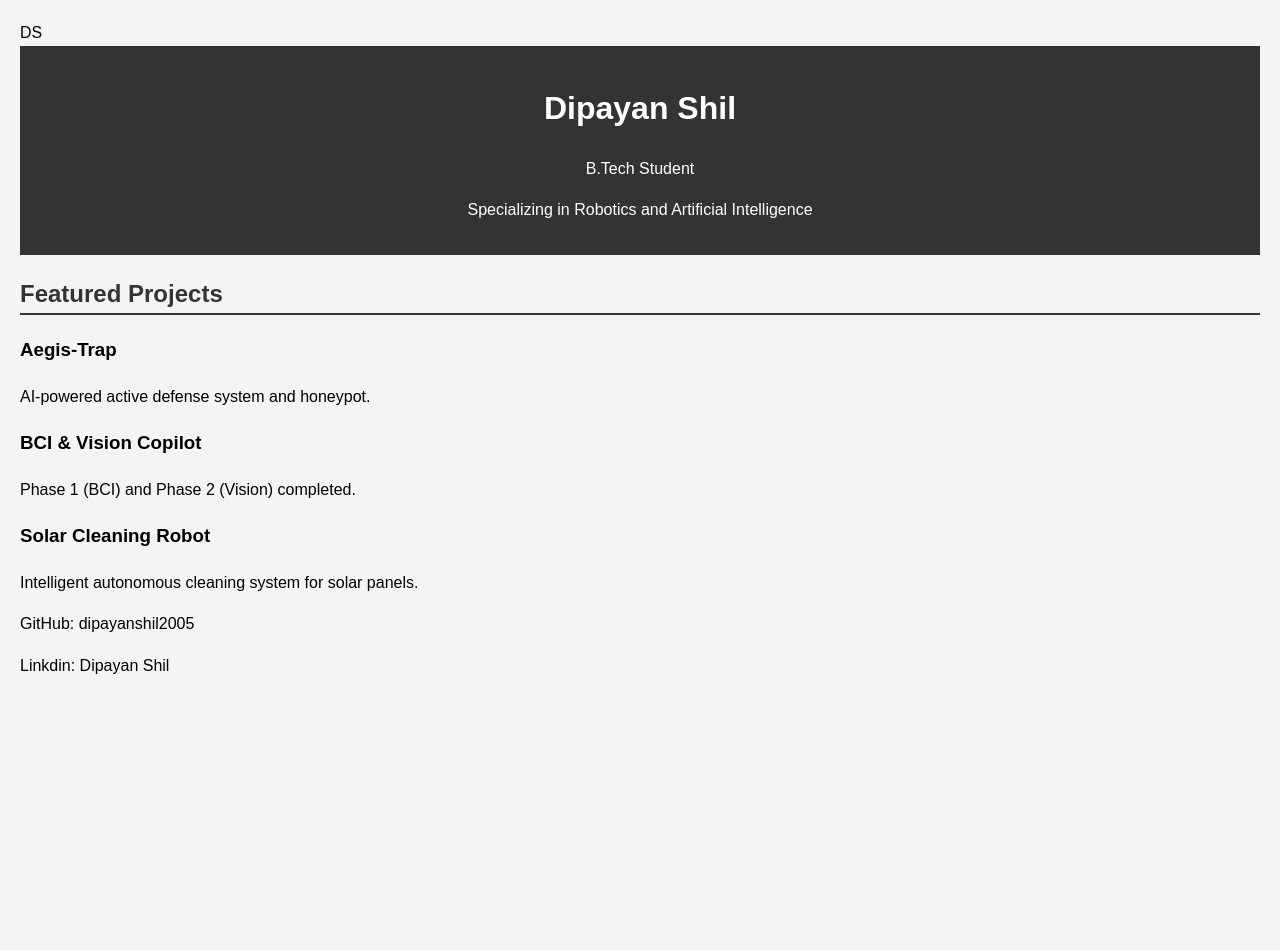
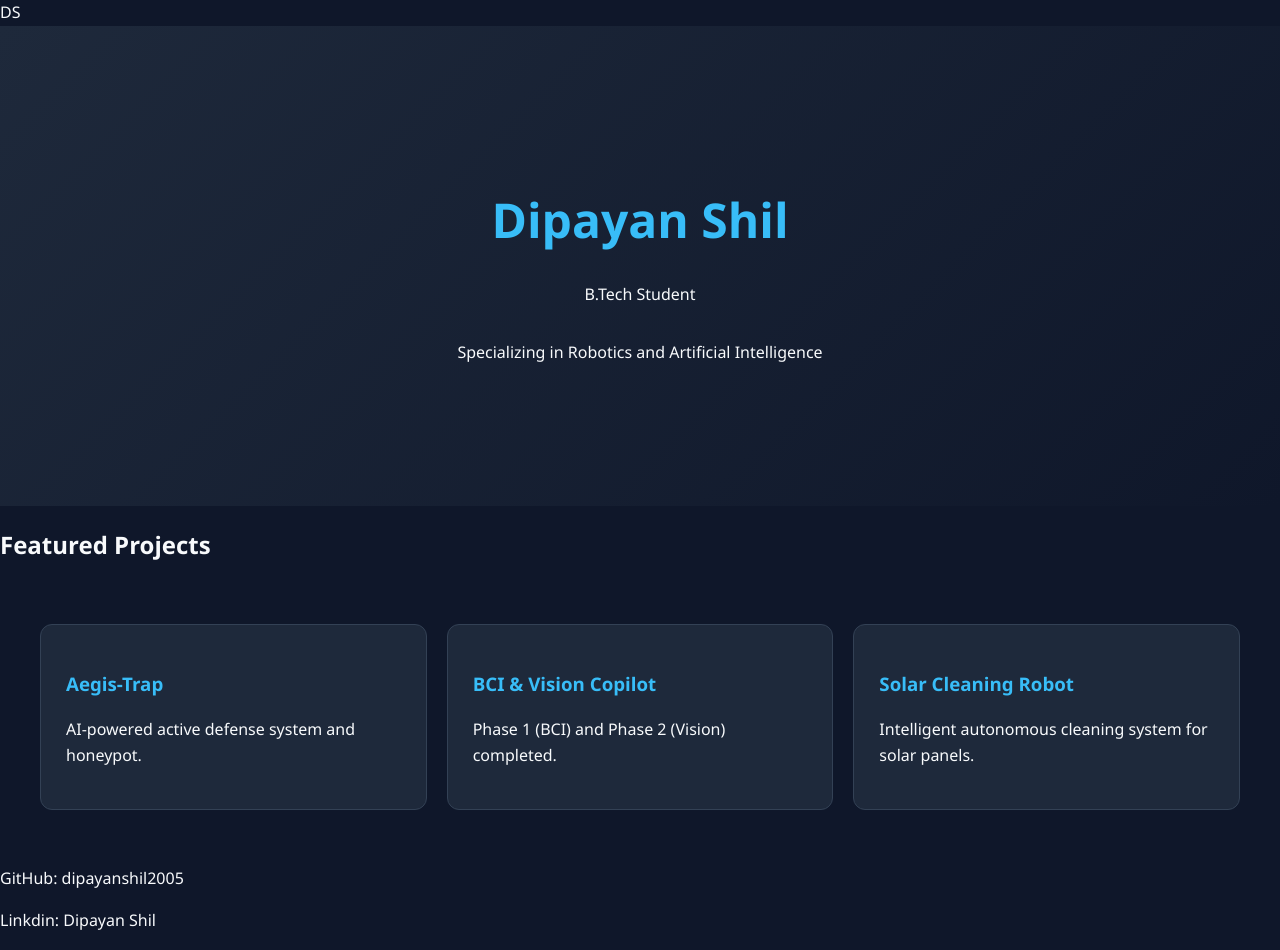
Before and after one commit to dipayanshil2005/dipayanshil2005.github.io, a plain HTML site: page index.html in a window 1280 px wide. Before the commit the page ends 800 px from the top, so only its background shows below. Drawn offline with Linux system fonts and the light colour scheme.

Commit message:
style.css

```diff
--- a/style.css
+++ b/style.css
@@ -1,19 +1,46 @@
+/* General Styling */
 body {
-    font-family: Arial, sans-serif;
+    background-color: #0f172a; /* Deep dark blue/black */
+    color: #f8fafc;
+    font-family: 'Segoe UI', Tahoma, Geneva, Verdana, sans-serif;
+    margin: 0;
     line-height: 1.6;
-    margin: 0;
-    padding: 20px;
-    background-color: #f4f4f4;
 }
 
-header {
-    background: #333;
-    color: #fff;
-    padding: 1rem;
+/* Hero Section */
+.hero {
+    height: 60vh;
+    display: flex;
+    flex-direction: column;
+    justify-content: center;
+    align-items: center;
     text-align: center;
+    background: linear-gradient(135deg, #1e293b 0%, #0f172a 100%);
 }
 
-h2 {
-    color: #333;
-    border-bottom: 2px solid #333;
+h1 { font-size: 3rem; margin-bottom: 0.5rem; color: #38bdf8; } /* Cyan accent */
+
+/* Project Cards */
+.project-grid {
+    display: grid;
+    grid-template-columns: repeat(auto-fit, minmax(300px, 1fr));
+    gap: 20px;
+    padding: 40px;
 }
+
+.card {
+    background: #1e293b;
+    padding: 25px;
+    border-radius: 12px;
+    border: 1px solid #334155;
+    transition: transform 0.3s ease, box-shadow 0.3s ease;
+}
+
+/* The "Antigravity" Floating Effect */
+.card:hover {
+    transform: translateY(-10px);
+    box-shadow: 0 10px 30px rgba(56, 189, 248, 0.2);
+    border-color: #38bdf8;
+}
+
+h3 { color: #38bdf8; }
```
